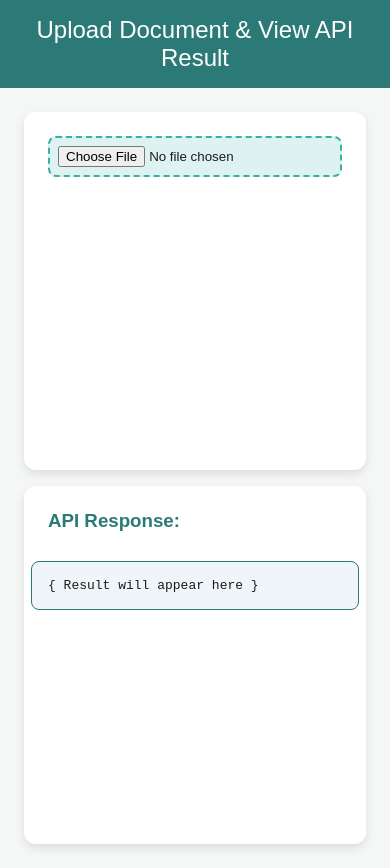
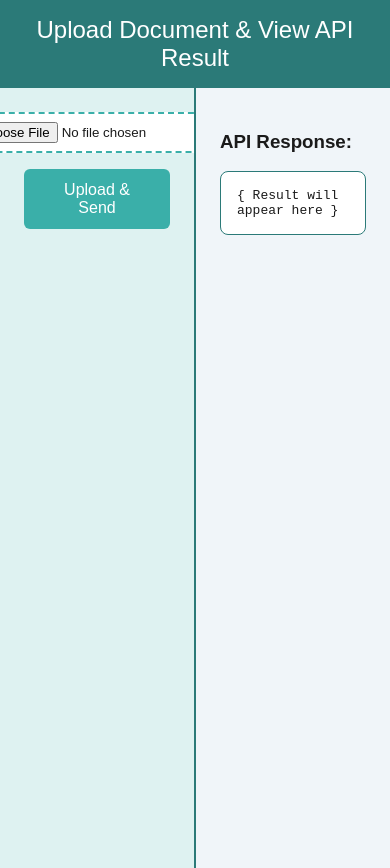
Before and after one commit to hasanvida/vidaapp, a website: page index.html in a window 390 px wide. Drawn offline with Linux system fonts and the light colour scheme.

Commit message:
Update index.html

```diff
--- a/index.html
+++ b/index.html
@@ -12,7 +12,6 @@
     margin: 0;
     padding: 0;
   }
-
   header {
     background: #2b7a78;
     color: #fff;
@@ -20,49 +19,52 @@
     text-align: center;
     font-size: 1.5rem;
   }
-
   .container {
     display: flex;
     flex-direction: row;
-    gap: 1rem;
+    height: calc(100vh - 64px);
+  }
+  .left, .right {
+    flex: 1;
     padding: 1.5rem;
-    height: calc(100vh - 64px);
-    box-sizing: border-box;
+    overflow-y: auto;
   }
-
-  .box {
-    flex: 1;
-    background: #fff;
-    padding: 1.5rem;
-    border-radius: 12px;
-    box-shadow: 0 4px 10px rgba(0,0,0,0.1);
+  .left {
+    background: #def2f1;
     display: flex;
     flex-direction: column;
     align-items: center;
-    overflow-y: auto;
+    justify-content: start;
+    gap: 1rem;
   }
-
-  .left .preview {
+  .right {
+    background: #f0f5f9;
+    border-left: 2px solid #2b7a78;
+  }
+  input[type="file"] {
+    padding: 0.5rem;
+    border: 2px dashed #3aafa9;
+    border-radius: 8px;
+    background: #fff;
+    cursor: pointer;
+  }
+  img.preview {
     max-width: 100%;
     max-height: 300px;
     border-radius: 8px;
     border: 1px solid #3aafa9;
-    margin-top: 1rem;
   }
-
-  input[type="file"] {
-    padding: 0.5rem;
-    border: 2px dashed #3aafa9;
-    border-radius: 8px;
-    background: #def2f1;
+  button.upload-btn {
+    background: #3aafa9;
+    color: #fff;
+    border: none;
+    padding: 0.75rem 1.5rem;
+    border-radius: 6px;
     cursor: pointer;
-    width: 100%;
-    box-sizing: border-box;
+    font-size: 1rem;
   }
-
-  .right pre.result-box {
-    width: 100%;
-    background: #f0f5f9;
+  pre.result-box {
+    background: #fff;
     border: 1px solid #2b7a78;
     border-radius: 8px;
     padding: 1rem;
@@ -71,36 +73,17 @@
     max-height: 80%;
     overflow-y: auto;
   }
-
-  h3 {
-    width: 100%;
-    text-align: left;
-    margin-top: 0;
-    margin-bottom: 1rem;
-    color: #2b7a78;
-  }
-
-  @media (max-width: 768px) {
-    .container {
-      flex-direction: column;
-    }
-    .box {
-      height: auto;
-    }
-  }
 </style>
 </head>
 <body>
   <header>Upload Document & View API Result</header>
   <div class="container">
-  <!-- Left box: Upload + preview -->
-  <div class="box left">
+    <div class="left">
       <input type="file" id="fileInput" accept="image/*">
       <img id="preview" class="preview" src="" alt="Image preview" style="display:none;">
+      <button class="upload-btn" id="uploadBtn">Upload & Send</button>
     </div>
-
-  <!-- Right box: API result -->
-  <div class="box right">
+    <div class="right">
       <h3>API Response:</h3>
       <pre id="apiResult" class="result-box">{ Result will appear here }</pre>
     </div>
@@ -109,25 +92,28 @@
 <script>
 const fileInput = document.getElementById('fileInput');
 const preview = document.getElementById('preview');
+const uploadBtn = document.getElementById('uploadBtn');
 const apiResult = document.getElementById('apiResult');
 
-fileInput.addEventListener('change', async () => {
+fileInput.addEventListener('change', () => {
   const file = fileInput.files[0];
-  if (!file) {
-    preview.style.display = 'none';
-    apiResult.textContent = '{ Result will appear here }';
-    return;
-  }
-
-  // Show preview
+  if (file) {
     const reader = new FileReader();
     reader.onload = e => {
       preview.src = e.target.result;
       preview.style.display = 'block';
     };
     reader.readAsDataURL(file);
+  } else {
+    preview.src = '';
+    preview.style.display = 'none';
+  }
+});
 
-  // Send to API
+uploadBtn.addEventListener('click', async () => {
+  const file = fileInput.files[0];
+  if (!file) return alert('Please select a file first.');
+
   const formData = new FormData();
   formData.append('file', file);
 
@@ -136,24 +122,10 @@ fileInput.addEventListener('change', async () => {
       method: 'POST',
       body: formData
     });
-
-    if (!res.ok) {
-      apiResult.textContent = `HTTP Error: ${res.status} ${res.statusText}`;
-      return;
-    }
-
-    let data;
-    try {
-      data = await res.json();
-    } catch (jsonErr) {
-      apiResult.textContent = 'Response is not valid JSON:\n' + await res.text();
-      return;
-    }
-
+    const data = await res.json();
     apiResult.textContent = JSON.stringify(data, null, 2);
-
   } catch (err) {
-    apiResult.textContent = 'Failed to fetch. Make sure your backend is running at http://localhost:3001\nError: ' + err.message;
+    apiResult.textContent = 'Error: ' + err.message;
   }
 });
 </script>
```
Lines whose indentation alone changed are shown as unchanged.
